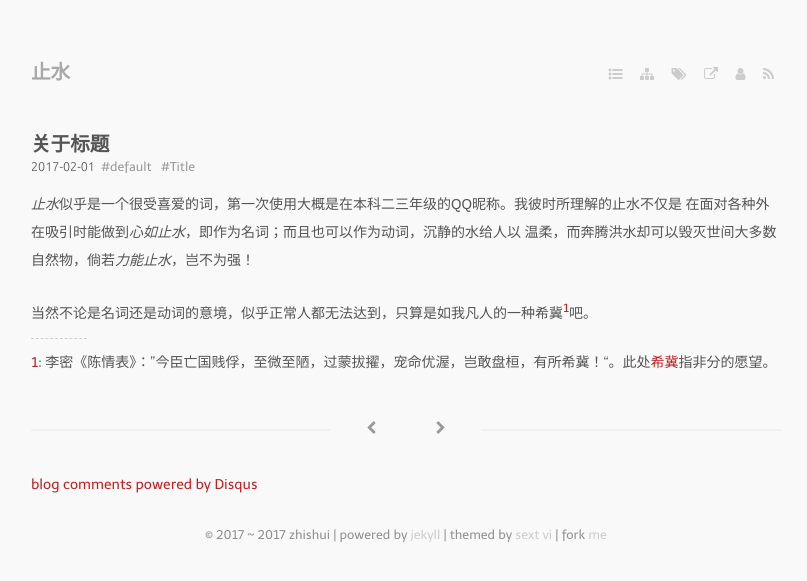
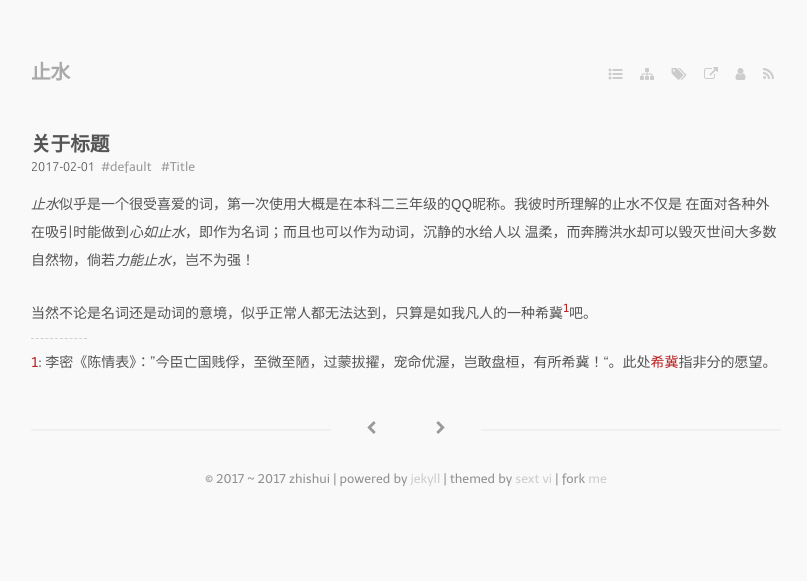
Before and after one commit to bizhishui/bizhishui.github.io, a Jekyll site: the page built from _posts/2017-02-01-About-title.md, in a window 1280 px wide. Shown: the top 581 px of the page, without its empty margins (234-1041 px from the left). Built offline with Jekyll 4.4.1, drawn with Linux system fonts in a browser that asks for light colours; nearby versions of some CDN libraries; some web fonts are replaced; a script that is not in the unit is left out; comment, search, counter and statistics services are not loaded.

Commit message:
test comments

```diff
--- a/_layouts/post.html
+++ b/_layouts/post.html
@@ -81,6 +81,7 @@
     </span>
   </div>
 
+    <!-- BEGIN comment icon
   <div id="disqus_thread"></div>
   <script type="text/javascript">
     /* * * CONFIGURATION VARIABLES: EDIT BEFORE PASTING INTO YOUR WEBPAGE * * */
@@ -94,6 +95,7 @@
   </script>
   <noscript>Please enable JavaScript to view the <a href="http://disqus.com/?ref_noscript">comments powered by Disqus.</a></noscript>
   <a href="http://disqus.com" class="dsq-brlink">blog comments powered by <span class="logo-disqus">Disqus</span></a>
+      END comment icon -->
 
   <!-- BEGIN comment
   <section class="comment">
```
